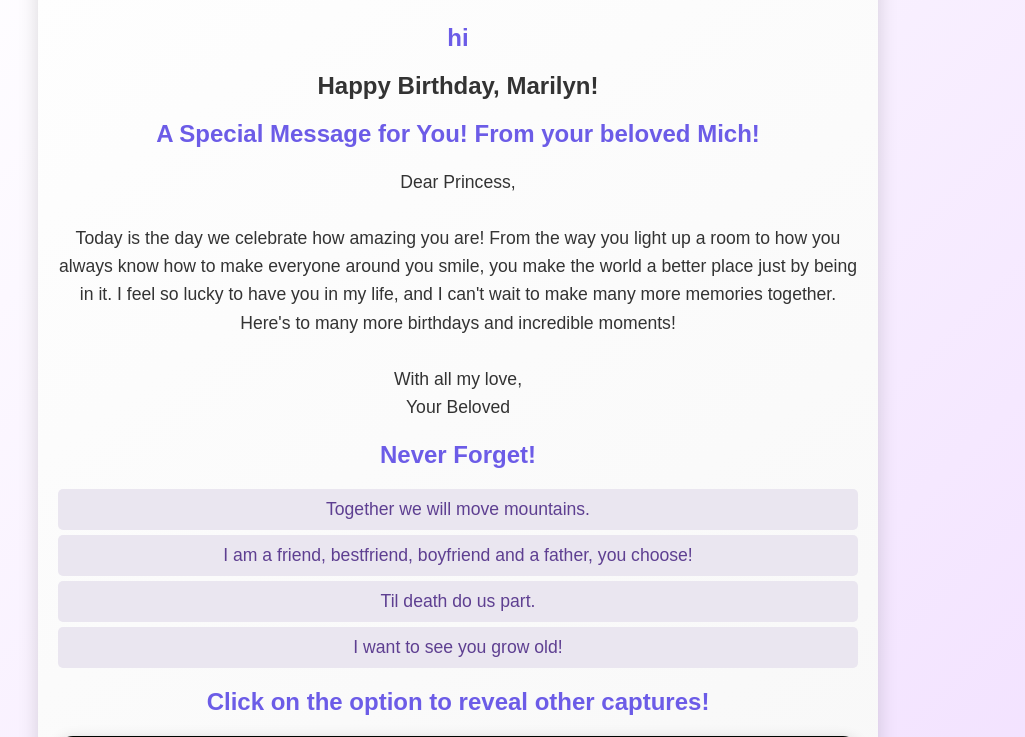
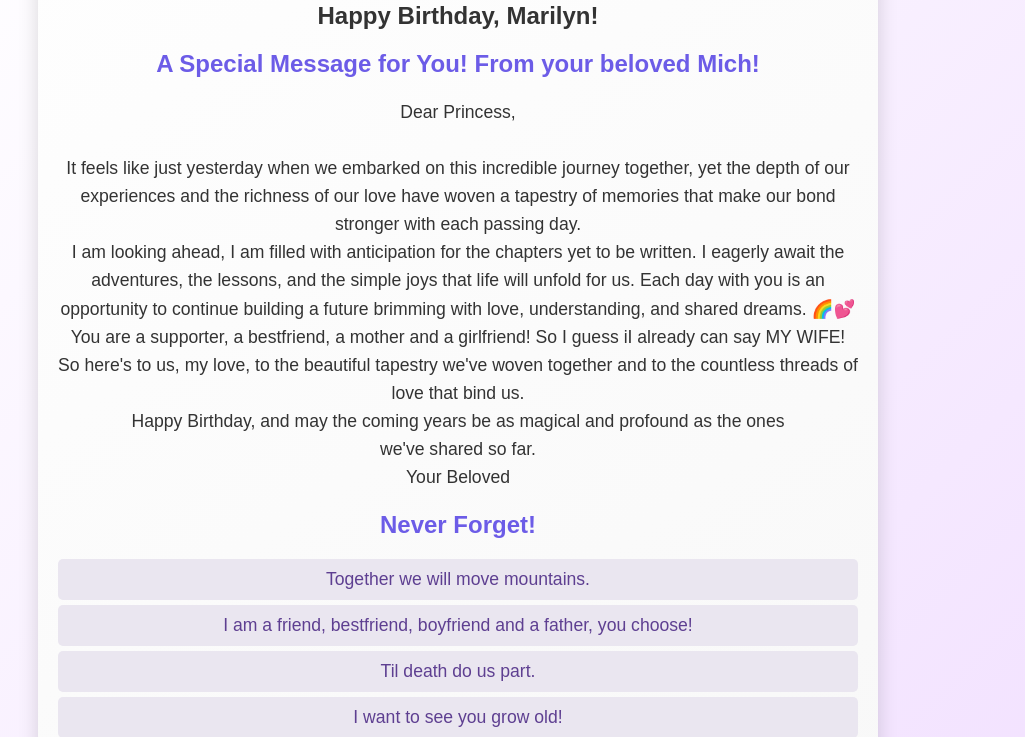
Before and after one commit to habchimichel/Marilyn, a Flask app: page / in a window 1280 px wide. Shown: the top 737 px of the page, without its empty margins (182-1207 px from the left). Run offline with Flask 3, Linux system fonts and the light colour scheme.

Commit message:
Update index.html

```diff
--- a/templates/index.html
+++ b/templates/index.html
@@ -20,8 +20,13 @@
             <h2>A Special Message for You! From your beloved Mich!</h2>
             <p>
                 Dear Princess,<br><br>
-                Today is the day we celebrate how amazing you are! From the way you light up a room to how you always know how to make everyone around you smile, you make the world a better place just by being in it. I feel so lucky to have you in my life, and I can't wait to make many more memories together. Here's to many more birthdays and incredible moments!<br><br>
-                With all my love, <br>
+
+                It feels like just yesterday when we embarked on this incredible journey together, yet the depth of our experiences and the richness of our love have woven a tapestry of memories that make our bond stronger with each passing day.<br>
+                I am looking ahead, I am filled with anticipation for the chapters yet to be written. I eagerly await the adventures, the lessons, and the simple joys that life will unfold for us. Each day with you is an opportunity to continue building a future brimming with love, understanding, and shared dreams. 🌈💕<br>
+                You are a supporter, a bestfriend, a mother and a girlfriend! So I guess iI already can say MY WIFE!<br>
+                So here's to us, my love, to the beautiful tapestry we've woven together and to the countless threads of love that bind us.<br>
+                Happy Birthday, and may the coming years be as magical and profound as the ones we've shared so far.<br>
+
                 Your Beloved
             </p>
         </section>
```
